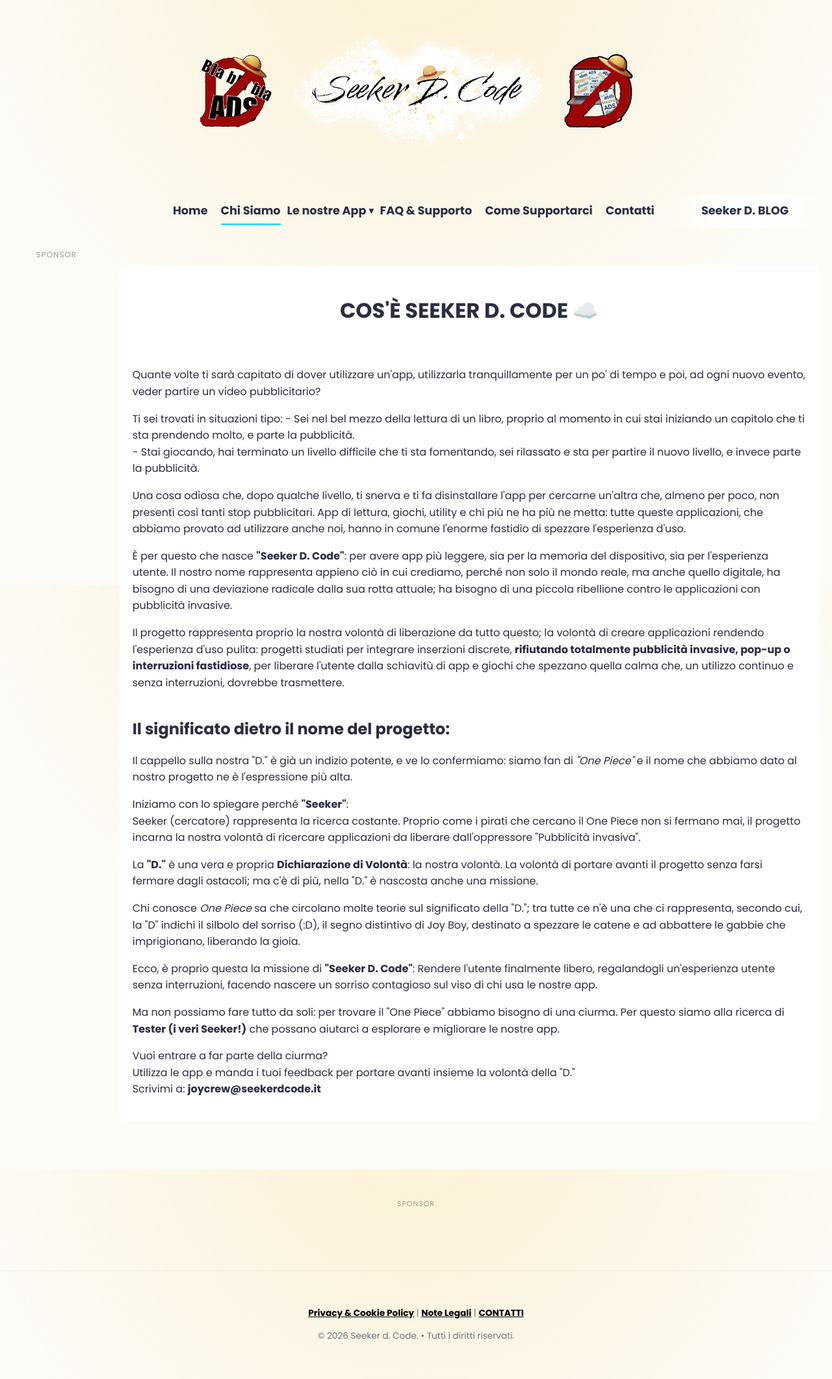
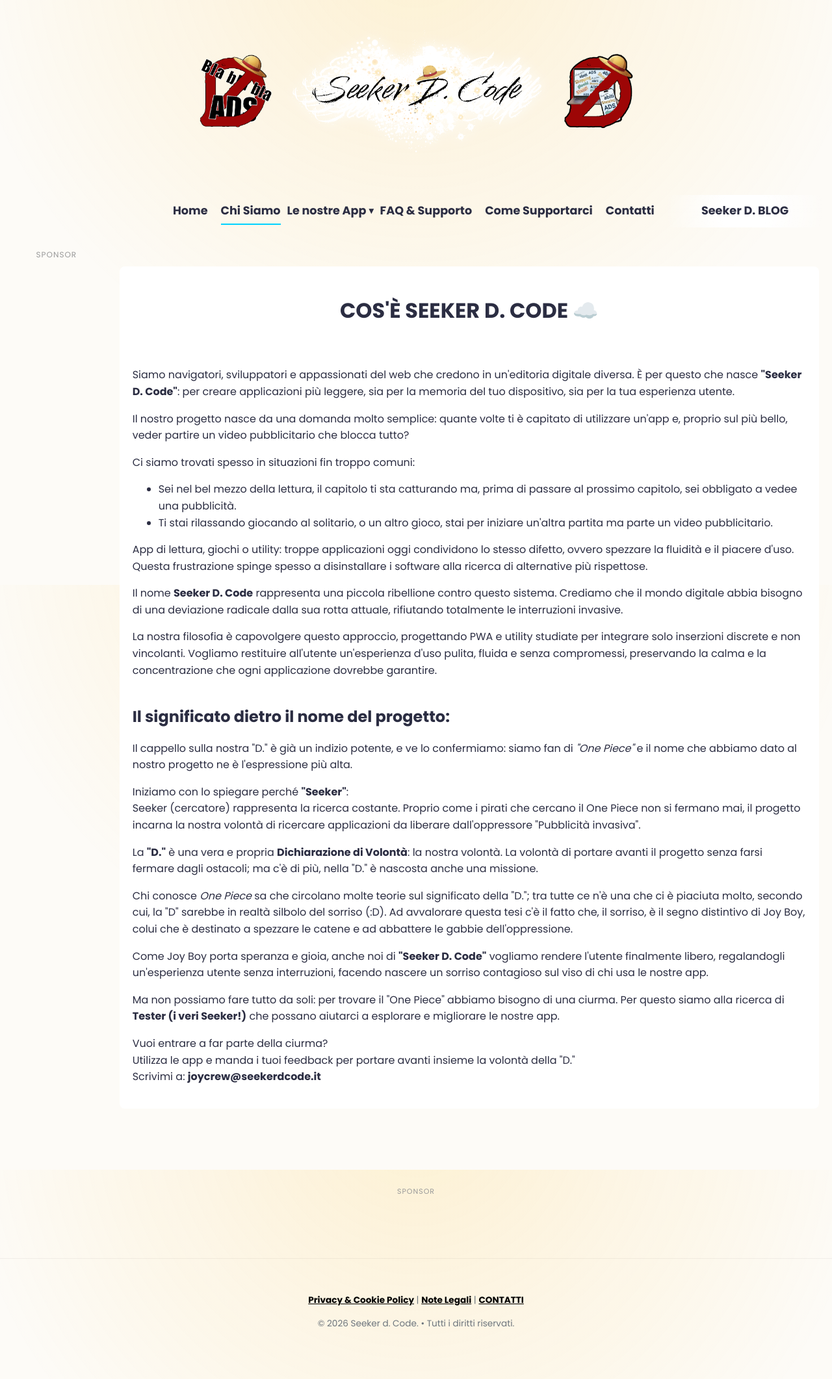
Before and after one commit to SeekerD-Code/SeekerD-Code.github.io, a Jekyll site: the page built from about.html, in a window 1280 px wide. Shown: the whole page at 65% size. Built offline with Jekyll 4.4.1, drawn with Linux system fonts in a browser that asks for light colours; some web fonts are replaced.

Commit message:
Messaggio con le nuove modifiche

```diff
--- a/_includes/header-menu.html
+++ b/_includes/header-menu.html
@@ -30,7 +30,7 @@
     <a href="/faq.html">FAQ & Supporto</a>
     <a href="/supporto-page/supporto.html">Come Supportarci</a>
     <a href="/contatti.html">Contatti</a>
-    <a href="/blog.html" style="background: radial-gradient(circle, rgba(255,255,255,1) 30%, rgba(255,255,255,0) 100%); padding: 10px 20px; border-radius: 8px; width: 23%; box-sizing: border-box; text-align: center;">Seeker D. BLOG</a>
+    <a href="/blog.html" class="btn-blog" style="background: radial-gradient(circle, rgba(255,255,255,1) 30%, rgba(255,255,255,0) 100%); padding: 10px 20px; border-radius: 8px; width: 23%; box-sizing: border-box; text-align: center;">Seeker D. BLOG</a>
 </nav>
 
 <div class="main-layout">
--- a/about.html
+++ b/about.html
@@ -7,26 +7,29 @@ description: Scopri la storia e la filosofia dietro Seeker D. Code, un progetto
 
         <main class="container" style="max-width: 1500px; margin: 40px auto; padding: 20px; background: white; border-radius: 8px;">
             <h1 style="margin-bottom: 20px; text-align: center;">COS'È SEEKER D. CODE ☁️</h1><br />
-            <p>Quante volte ti sarà capitato di dover utilizzare un'app, utilizzarla tranquillamente per un po' di tempo e poi, ad ogni nuovo evento, veder partire un video pubblicitario?</p> <p>
-            Ti sei trovati in situazioni tipo:
-            - Sei nel bel mezzo della lettura di un libro, proprio al momento in cui stai iniziando un capitolo che ti sta prendendo molto,
-             e parte la pubblicità.<br>
-            - Stai giocando, hai terminato un livello difficile che ti sta fomentando, sei rilassato e sta per partire il nuovo livello,
-            e invece parte la pubblicità. </p>
-            <p>Una cosa odiosa che, dopo qualche livello, ti snerva e ti fa disinstallare l'app per cercarne un'altra che, almeno per poco,
-                non presenti così tanti stop pubblicitari.
-                App di lettura, giochi, utility e chi più ne ha più ne metta: tutte queste applicazioni, che abbiamo provato ad utilizzare anche noi,
-                hanno in comune l'enorme fastidio di spezzare l'esperienza d'uso.</p>
-            <p>È per questo che nasce <strong>"Seeker D. Code"</strong>: per avere app più leggere, sia per la memoria del dispositivo,
-                sia per l'esperienza utente.
-                Il nostro nome rappresenta appieno ciò in cui crediamo, perché non solo il mondo reale, ma anche quello digitale,
-                ha bisogno di una deviazione radicale dalla sua rotta attuale;
-                ha bisogno di una piccola ribellione contro le applicazioni con pubblicità invasive.</p>
-            <p>Il progetto rappresenta proprio la nostra volontà di liberazione da tutto questo;
-                la volontà di creare applicazioni rendendo l'esperienza d'uso pulita: progetti studiati per integrare inserzioni discrete,
-                 <strong>rifiutando totalmente pubblicità invasive, pop-up o interruzioni fastidiose</strong>,
-                 per liberare l'utente dalla schiavitù di app e giochi che spezzano quella calma che, un utilizzo continuo e senza interruzioni,
-                  dovrebbe trasmettere.</p>
+            <p>Siamo navigatori, sviluppatori e appassionati del web che credono in un'editoria digitale diversa.
+                È per questo che nasce <strong>"Seeker D. Code"</strong>: per creare applicazioni più leggere, sia per la memoria del tuo dispositivo,
+                 sia per la tua esperienza utente.</p>
+
+            <p>Il nostro progetto nasce da una domanda molto semplice: quante volte ti è capitato di utilizzare un'app e,
+                proprio sul più bello, veder partire un video pubblicitario che blocca tutto?</p>
+
+            <p>Ci siamo trovati spesso in situazioni fin troppo comuni:</p>
+            <ul>
+                <li>Sei nel bel mezzo della lettura, il capitolo ti sta catturando ma, prima di passare al prossimo capitolo, sei obbligato a vedee una pubblicità.</li>
+                <li>Ti stai rilassando giocando al solitario, o un altro gioco, stai per iniziare un'altra partita ma parte un video pubblicitario.</li>
+            </ul>
+
+            <p>App di lettura, giochi o utility: troppe applicazioni oggi condividono lo stesso difetto, ovvero spezzare la fluidità e il piacere
+                d'uso. Questa frustrazione spinge spesso a disinstallare i software alla ricerca di alternative più rispettose.</p>
+
+            <p>Il nome <strong>Seeker D. Code</strong> rappresenta una piccola ribellione contro questo sistema.
+                Crediamo che il mondo digitale abbia bisogno di una deviazione radicale dalla sua rotta attuale,
+                rifiutando totalmente le interruzioni invasive.</p>
+
+            <p>La nostra filosofia è capovolgere questo approccio, progettando PWA e utility studiate per integrare solo inserzioni discrete
+                e non vincolanti. Vogliamo restituire all'utente un'esperienza d'uso pulita, fluida e senza compromessi,
+                preservando la calma e la concentrazione che ogni applicazione dovrebbe garantire.</p>
 
             <h2 style="margin-top: 40px; margin-bottom: 15px;">Il significato dietro il nome del progetto:</h2>
             <p>Il cappello sulla nostra "D." è già un indizio potente, e ve lo confermiamo: siamo fan di <em>"One Piece"</em>
@@ -36,12 +39,11 @@ description: Scopri la storia e la filosofia dietro Seeker D. Code, un progetto
             il progetto incarna la nostra volontà di ricercare applicazioni da liberare dall'oppressore "Pubblicità invasiva".</p>
             <p>La <strong>"D."</strong> è una vera e propria <strong>Dichiarazione di Volontà</strong>: la nostra volontà.
                 La volontà di portare avanti il progetto senza farsi fermare dagli ostacoli; ma c'è di più, nella "D." è nascosta anche una missione.</p>
-            <p>Chi conosce <em>One Piece</em> sa che circolano molte teorie sul significato della "D."; tra tutte ce n'è una che ci rappresenta, secondo cui,
-                la "D" indichi il silbolo del sorriso (:D), il segno distintivo di Joy Boy, destinato a spezzare le catene e ad abbattere le gabbie che
-                imprigionano, liberando la gioia.</p>
-            <p>Ecco, è proprio questa la missione di <strong>"Seeker D. Code"</strong>:
-                Rendere l'utente finalmente libero, regalandogli un'esperienza utente senza interruzioni,
-                facendo nascere un sorriso contagioso sul viso di chi usa le nostre app.</p>
+            <p>Chi conosce <em>One Piece</em> sa che circolano molte teorie sul significato della "D."; tra tutte ce n'è una che ci è piaciuta molto, secondo cui,
+                la "D" sarebbe in realtà silbolo del sorriso (:D). Ad avvalorare questa tesi c'è il fatto che, il sorriso, è il segno distintivo di Joy Boy,
+                colui che è destinato a spezzare le catene e ad abbattere le gabbie dell'oppressione.</p>
+            <p>Come Joy Boy porta speranza e gioia, anche noi di <strong>"Seeker D. Code"</strong> vogliamo rendere l'utente finalmente libero,
+                regalandogli un'esperienza utente senza interruzioni, facendo nascere un sorriso contagioso sul viso di chi usa le nostre app.</p>
 
             <p>Ma non possiamo fare tutto da soli: per trovare il "One Piece" abbiamo bisogno di una ciurma.
                 Per questo siamo alla ricerca di <strong>Tester (i veri Seeker!)</strong> che possano aiutarci a esplorare e migliorare le nostre app.</p>
--- a/style-mobile.css
+++ b/style-mobile.css
@@ -274,9 +274,25 @@
     }
 
     .main-nav a, .nav-dropdown {
-        margin: 4px 6px !important; /* Aumenta leggermente il raggio di tocco touch */
+        margin: 4px 4px !important; /* Aumenta leggermente il raggio di tocco touch */
         font-size: 0.75rem !important;
     }
+
+    /* 🏴‍☠️ PERSONALIZZAZIONE SPECIFICA PULSANTE BLOG SU MOBILE */
+    .main-nav a.btn-blog {
+        display: block !important;
+        width: 100% !important;          /* Occupa tutta la riga su mobile per massima leggibilità */
+        max-width: 50% !important;       /* Non tocca i bordi dello schermo */
+        margin: 10px auto !important;     /* Lo centra perfettamente nella barra di navigazione */
+        padding: 10px 15px !important;   /* Spazio interno per un tocco touch agevole */
+        font-weight: bold !important;
+        font-size: 0.75rem !important;   /* Leggermente più grande degli altri link per risaltare */
+        border-radius: 8px !important;
+        box-shadow: 0 4px 10px rgba(0, 71, 255, 0.15) !important; /* Effetto rilievo */
+        text-align: center !important;
+        box-sizing: border-box !important;
+    }
+
 
     .nav-dropdown .dropdown-trigger {
         font-size: 0.75rem !important;
@@ -294,7 +310,7 @@
     }
 
     .dropdown-menu a {
-        font-size: 0.9rem !important;
+        font-size: 0.75rem !important;
         padding: 12px 16px !important; /* Rende i link interni più facili da cliccare */
     }
 
```
Also changed, not shown: GitHub.txt (+20 -0 lines).
